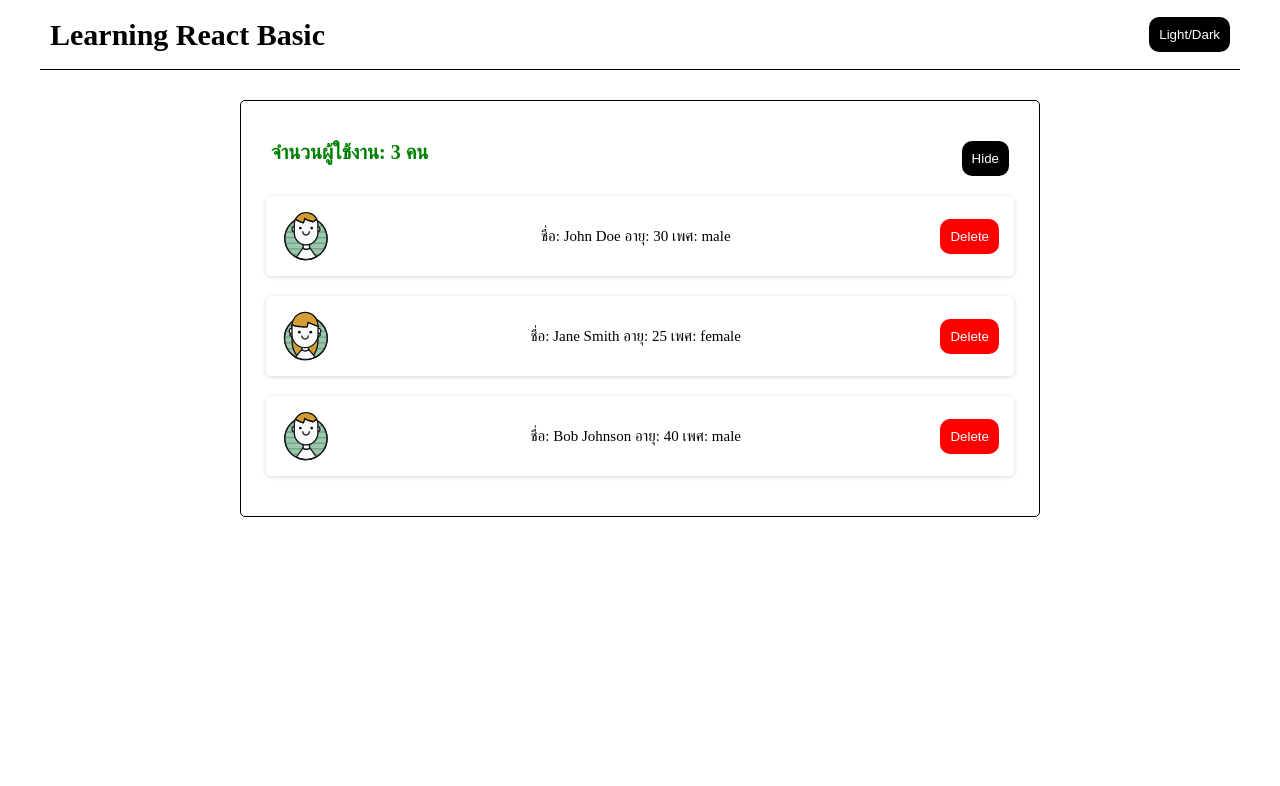
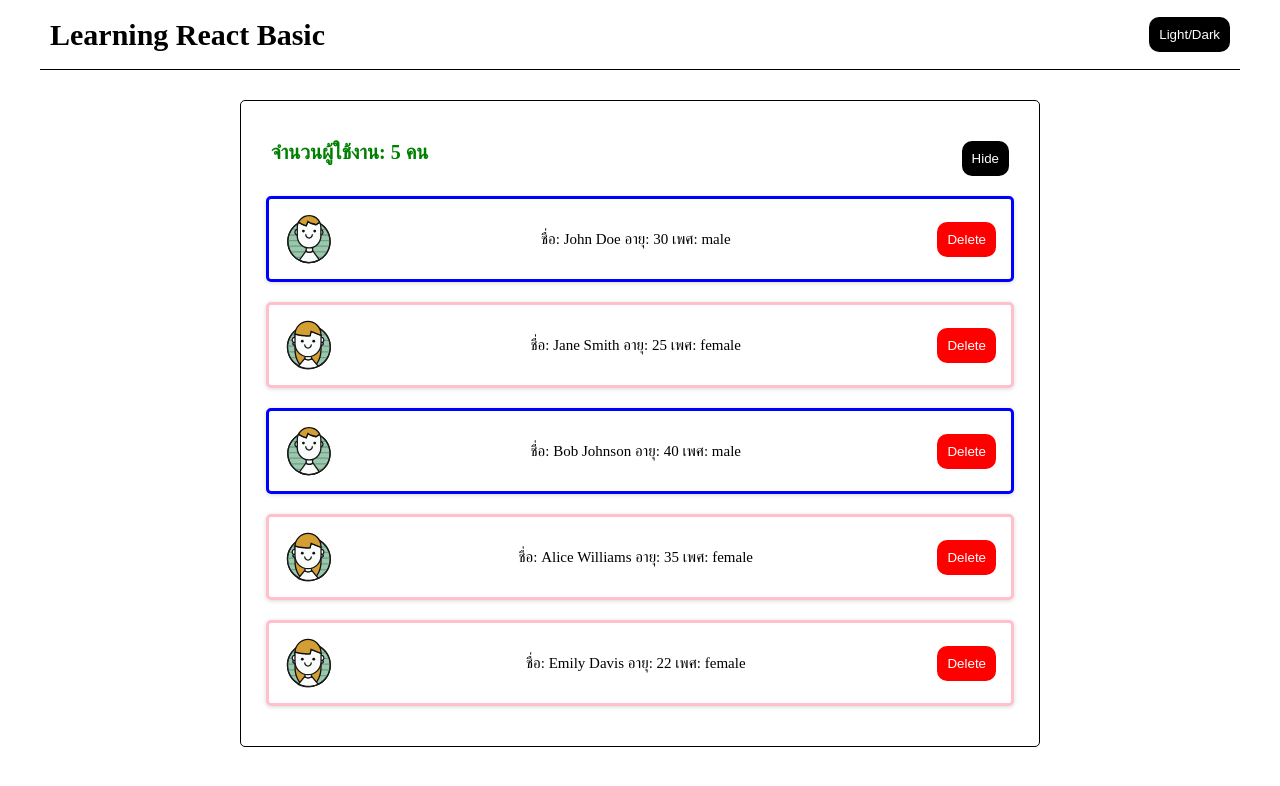
Before and after one commit to PetchAuisui/learning-react-basic, a React (Vite) app: page / in a window 1280 px wide. Shown: the top 786 px of the page. Built offline with nearby package versions, Linux system fonts and the light colour scheme.

Commit message:
Dynamic Style

```diff
--- a/src/components/PersonList.jsx
+++ b/src/components/PersonList.jsx
@@ -8,6 +8,9 @@ function PersonList() {
     { id: 1, name: "John Doe", gender: "male", age: 30 },
     { id: 2, name: "Jane Smith", gender: "female", age: 25 },
     { id: 3, name: "Bob Johnson", gender: "male", age: 40 },
+    { id: 4, name: "Alice Williams", gender: "female", age: 35 },
+    { id: 5, name: "Emily Davis", gender: "female", age: 22 }
+
   ]);
   const [show, setShow] = useState(true);
   const myStyle = {
@@ -25,7 +28,7 @@ function PersonList() {
       <ul>
         {show &&
           data.map((item) => (
-            <li key={item.id}>
+            <li key={item.id} style={{borderStyle:"solid",borderColor:item.gender=="male" ? "blue" : "pink"}}>
               <img src={item.gender == "male" ? boy : girl} width={50} height={50}/>
               <p> ชื่อ: {item.name} อายุ: {item.age} เพศ: {item.gender}</p>
               <div className="control">
```
